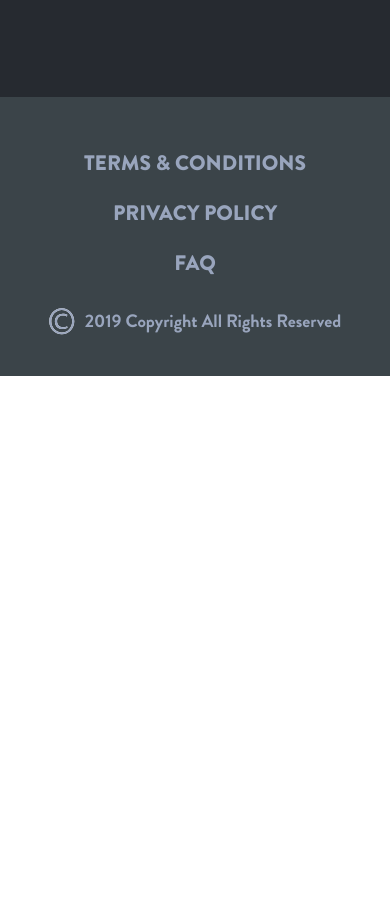
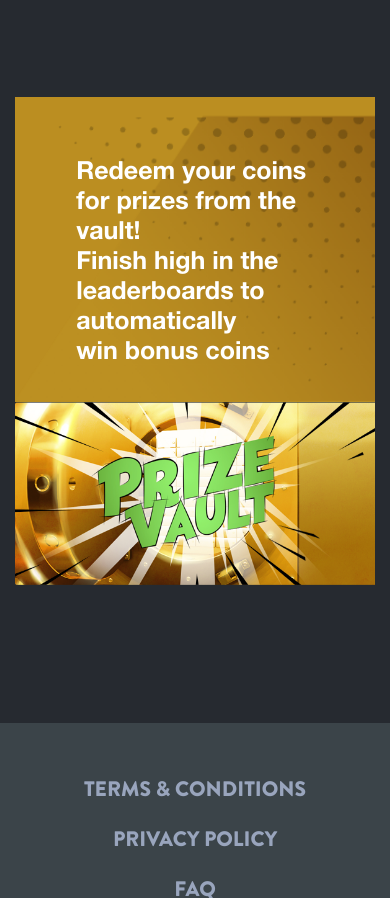
Before and after one commit to tayurus/fortnite, a website: page src/homepage.html in a window 390 px wide. Shown: the part 3195-4093 px from the top of the page. Before the commit the page ends 3571 px from the top, so only its background shows below. Drawn offline with nearby package versions, Linux system fonts and the light colour scheme; files that its build step writes are made by us from their sources; files whose address does not match are found by name.

Commit message:
add prize-vault

```diff
--- a/src/homepage.html
+++ b/src/homepage.html
@@ -31,7 +31,7 @@
 		{{main_table('', 'double')}}
 	</div>
 
-
+	{% include './templates/partials/prize-vault.html' %}
 
 	{{site_footer()}}
 
--- /dev/null
+++ b/src/less/blocks/prize-vault.less
@@ -0,0 +1,72 @@
+.prize-vault__wrapper {
+  padding: 0 15px;
+}
+
+.prize-vault {
+  max-width: 1381px;
+  margin: 100px auto;
+  padding-left: 260px;
+  position: relative;
+  display: flex;
+  border: 3px solid #c48206;
+  border-radius: 5px;
+
+  @media (max-width: 992px) {
+    flex-direction: column-reverse;
+    border: none;
+    padding: 0;
+    justify-content: center;
+    margin: 25px auto;
+  }
+
+  &__left {
+    max-width: 577px;
+    width: 100%;
+    background: url('./../images/prize-vault/label.png') no-repeat left center / cover;
+
+    position: absolute;
+    height: 100%;
+    left: 0;
+
+    @media (max-width: 992px) {
+      position: static;
+      height: 296px;
+      max-width: 100%;
+    }
+
+    @media (max-width: 767px) {
+      position: static;
+      height: 296px;
+      max-width: 100%;
+      background: url('../images/prize-vault/label.png') no-repeat left top / 130%
+    }
+
+  }
+
+  &__right {
+    width: 100%;
+    padding: 58px 40px 37px 40px;
+    background-clip: padding-box;
+    background-image: url('./../images/prize-vault/right-bg.png');
+    background-repeat: no-repeat;
+    background-position: left center;
+    background-size: cover;
+
+    font-family: "Helvetica Neue";
+    font-size: 30px;
+    font-weight: 700;
+    color: #ffffff;
+
+    position: relative;
+    padding-left: 17%;
+
+    @media (max-width: 1190px) {
+      font-size: 22px;
+    }
+
+    @media (max-width: 992px) {
+      font-size: 25px;
+      background-color: #bb8e21;
+    }
+  }
+}
--- a/src/less/main.less
+++ b/src/less/main.less
@@ -13,6 +13,7 @@
 @import url(./blocks/main-table-wrapper.less);
 @import url(./blocks/players-list.less);
 @import url(./blocks/player-card.less);
+@import url(./blocks/prize-vault.less);
 
 
 @import url(./vendor/variables.less);
```
Also changed, not shown: src/templates/partials/prize-vault.html (added, +14 -0 lines), src/images/prize-vault/label.png (added), src/images/prize-vault/right-bg.png (added).
